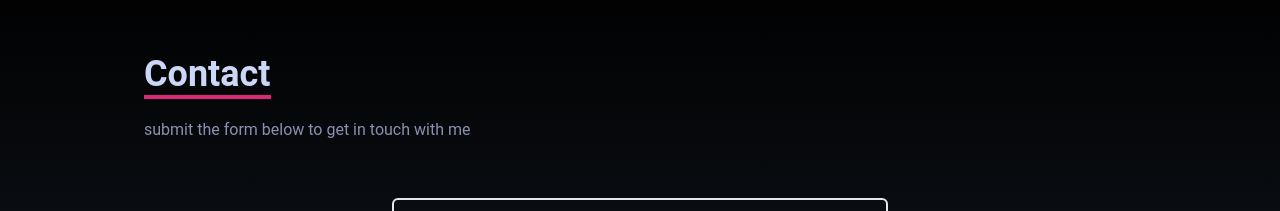
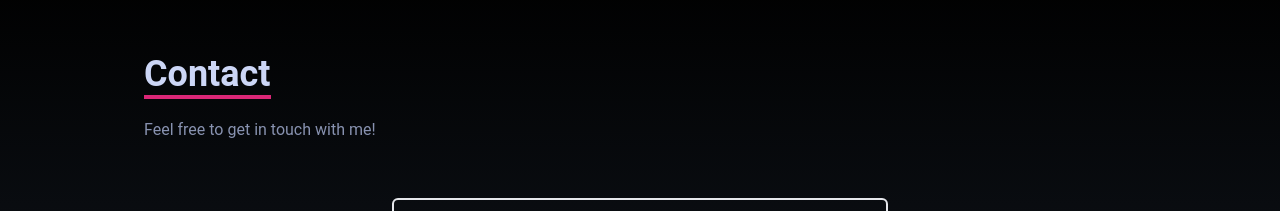
Before and after one commit to jaason-shi/jason-react-portfolio, a React (Create React App) app: page / in a window 1280 px wide. Shown: the part 3228-3439 px from the top of the page. Built offline with nearby package versions, Linux system fonts and the light colour scheme; the HTML template or start-up script is replaced by a standard one.

Commit message:
update minor wording change

```diff
--- a/src/components/Contact.jsx
+++ b/src/components/Contact.jsx
@@ -11,7 +11,7 @@ const Contact = () => {
           <p className="text-4xl font-bold inline border-b-4 text-[#ccd6f6] border-pink-600">
             Contact
           </p>
-          <p className="py-6">submit the form below to get in touch with me</p>
+          <p className="py-6">Feel free to get in touch with me!</p>
         </div>
         <div className="flex justify-center items-center">
           <form
```
